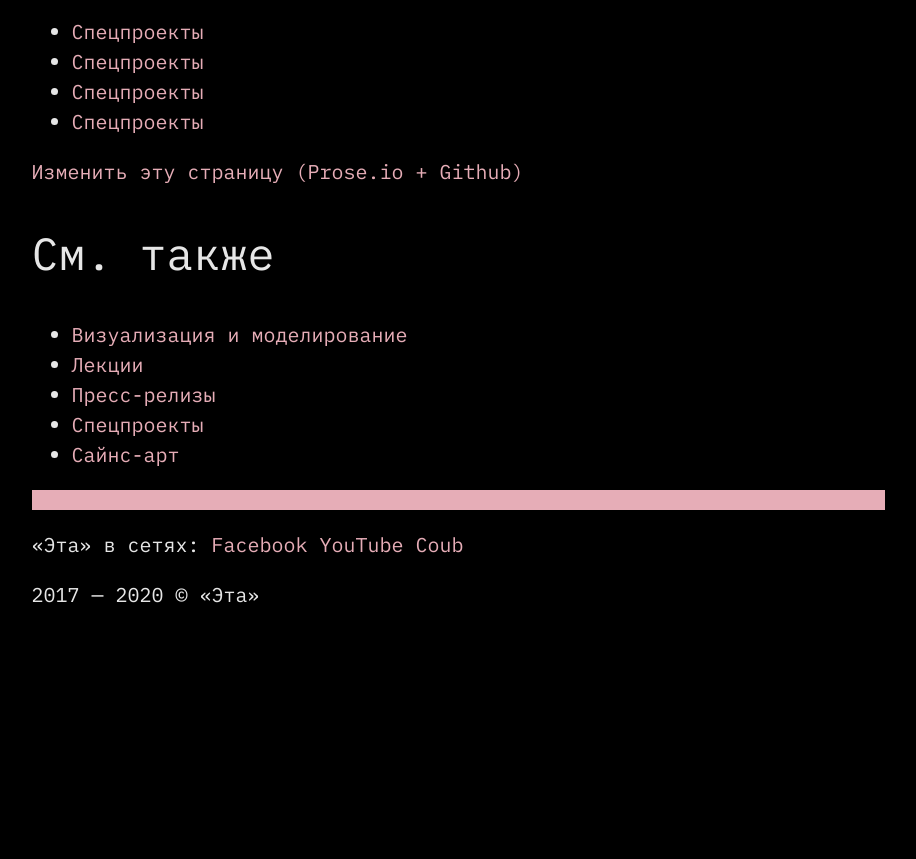
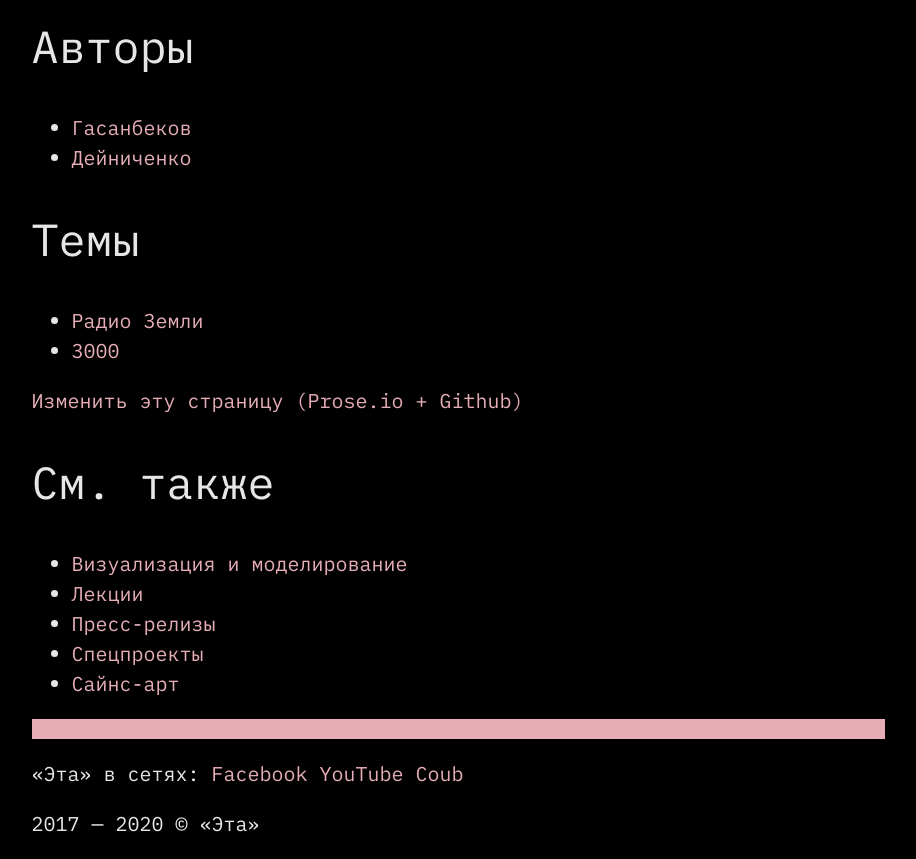
Before and after one commit to indexmod/eta.ga, a Jekyll site: the page built from projects.md, in a window 1280 px wide. Shown: the part 473-1332 px from the top of the page, without its empty margins (200-1116 px from the left). Built offline with Jekyll 4.4.1, drawn with Linux system fonts in a browser that asks for light colours; before the commit the page ends 1103 px from its top, so only the background shows below that.

Commit message:
https://www.youtube.com/watch?v=J-6LhrNlRY4&t=10s

```diff
--- a/projects.md
+++ b/projects.md
@@ -7,7 +7,12 @@ shortname: Спецпроекты
 video: https://media.giphy.com/media/Wza1KrtlXIL3q/giphy.mp4
 ---
 
-+ [Спецпроекты](projects)
-+ [Спецпроекты](projects)
-+ [Спецпроекты](projects)
-+ [Спецпроекты](projects)
+## Авторы
+
++ [Гасанбеков](https://www.youtube.com/watch?v=J-6LhrNlRY4&t=10s)
++ [Дейниченко](3000)
+
+## Темы
+
++ [Радио Земли](http://earth.ifz.ru/)
++ [3000](3000)
```
Also changed, not shown: 3000.md (added, +10 -0 lines), 1 other file.
